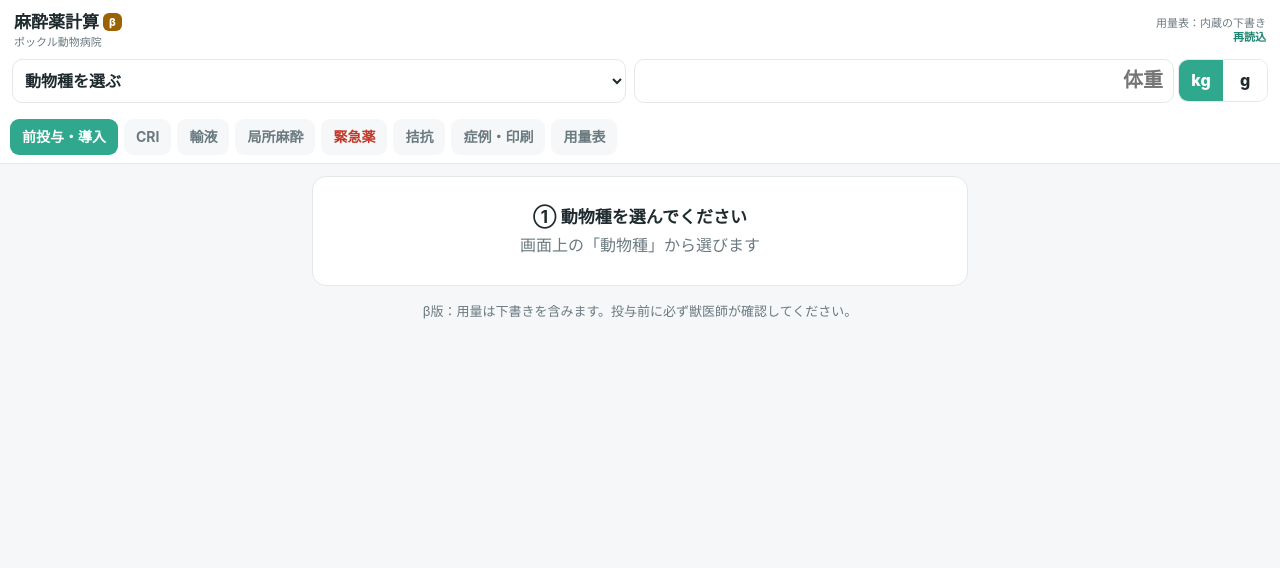
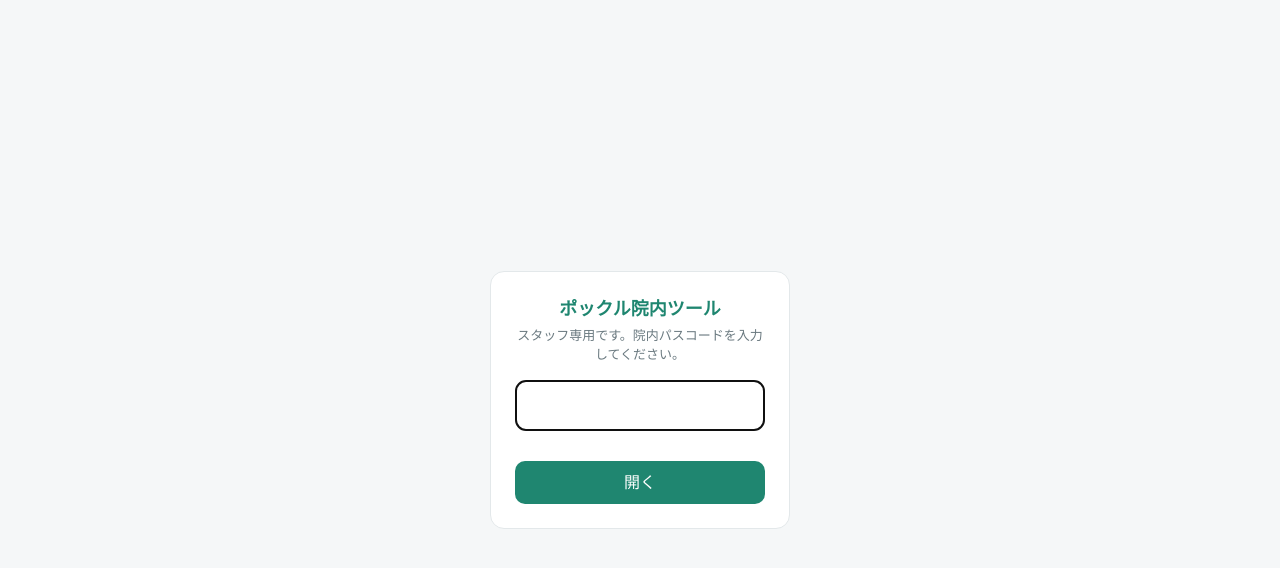
Before and after one commit to pokkurah/Pokkur-Tools, a plain HTML site: page anesthesia/index.html in a window 1280 px wide. Drawn offline with Linux system fonts and the light colour scheme; no server answers.

Commit message:
Add files via upload

```diff
--- a/anesthesia/index.html
+++ b/anesthesia/index.html
@@ -2,6 +2,7 @@
 <html lang="ja">
 <head>
 <meta charset="utf-8">
+<script src="../gate.js"></script>
 <meta name="viewport" content="width=device-width, initial-scale=1, maximum-scale=1">
 <meta name="apple-mobile-web-app-capable" content="yes">
 <meta name="apple-mobile-web-app-title" content="麻酔薬計算">
```
